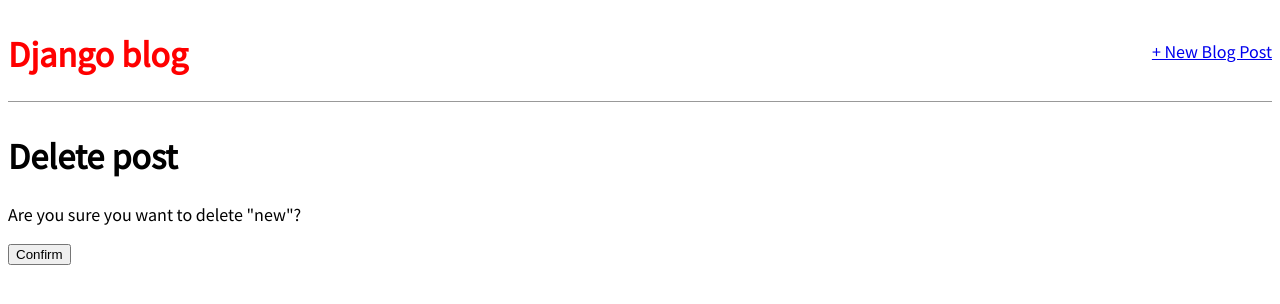
After one commit to domel06/blog, a Django app: page /post/3/delete/ in a window 1280 px wide. The commit adds this page. Shown: the top 304 px of the page. Run offline with Django 3.2, Linux system fonts and the light colour scheme; data comes from the database, SQL or seed files in the repository; both versions use the stored data as it was after the commit.

Commit message:
second commit

```diff
--- a/blog/models.py
+++ b/blog/models.py
@@ -1,4 +1,5 @@
 from django.db import models
+from django.urls import reverse
 
 class Post(models.Model):
     title = models.CharField(max_length=200)
@@ -8,4 +9,8 @@ class Post(models.Model):
     def __str__(self):
         return self.title
 
+    def get_absolute_url(self):
+        return reverse('post_detail', args=[str(self.id)])
+
+
 # Create your models here.
--- a/blog/urls.py
+++ b/blog/urls.py
@@ -3,5 +3,9 @@ from django.urls import path
 from . import views
 urlpatterns = [
     path('',views.BlogListView.as_view(),name='home'),
-    path('post/<int:pk>/',views.BlogDetailView.as_view(),name='post_detail')
+    path('post/<int:pk>/',views.BlogDetailView.as_view(),name='post_detail'),
+    path('post/new/',views.BlogCreateView.as_view(),name='post_new'),
+    path('post/<int:pk>/edit/',views.BlogUpdateView.as_view(),name='post_edit'),
+    path('post/<int:pk>/delete/', views.BlogDeleteView.as_view(), name='post_delete'),
+
 ]
--- a/blog/views.py
+++ b/blog/views.py
@@ -1,7 +1,11 @@
 from django.shortcuts import render
 from django.views.generic import ListView
 from django.views.generic import DetailView
+from django.views.generic.edit import CreateView, DeleteView, UpdateView
+from django.urls import reverse_lazy
+
 from .models import Post
+
 
 class BlogListView(ListView):
     model = Post
@@ -10,4 +14,19 @@ class BlogListView(ListView):
 class BlogDetailView(DetailView):
     model = Post
     template_name = 'post_detail.html'
+
+class BlogCreateView(CreateView):
+    model = Post
+    template_name='post_new.html'
+    fields = '__all__'
+
+class BlogUpdateView(UpdateView):
+    model = Post
+    template_name='post_edit.html'
+    fields = ['title','body']
+
+class BlogDeleteView(DeleteView):
+    model = Post
+    template_name = 'post_delete.html'
+    success_url = reverse_lazy('home')
 # Create your views here.
--- a/templates/base.html
+++ b/templates/base.html
@@ -6,10 +6,13 @@
         <link rel="stylesheet" href="{% static 'css/base.css' %}">
     </head>
     <body>
+        <div class="container">
         <header>
-            <h1><a href="/">Django blog</a></h1>
+            <div class="nav-left"> <h1><a href="/">Django blog</a></h1> </div>
+            <div class="nav-right"> <a href="{% url 'post_new' %}">+ New Blog Post</a> </div>
         </header>
-        <div class="container">
+
+
             {% block content %}
             {% endblock content %}
         </div>
--- /dev/null
+++ b/templates/post_delete.html
@@ -0,0 +1,8 @@
+{% extends 'base.html' %}
+{% block content %}
+<h1>Delete post</h1>
+<form action="" method="post">
+    {% csrf_token %}
+    <p>Are you sure you want to delete "{{ post.title }}"?</p>
+    <input type="submit" value="Confirm" /> </form>
+{% endblock %}
--- a/templates/post_detail.html
+++ b/templates/post_detail.html
@@ -4,4 +4,6 @@
     <h2>{{ post.title }}</h2>
     <p>{{ post.body }}</p>
 </div>
+<a href="{% url 'post_edit' post.pk %}">+ Edit Blog Post</a>
+<p><a href="{% url 'post_delete' post.pk %}">+ Delete Blog Post</a></p>
 {% endblock content %}
```
Also changed, not shown: templates/post_edit.html (added, +8 -0 lines), templates/post_new.html (added, +8 -0 lines), db.sqlite3.
